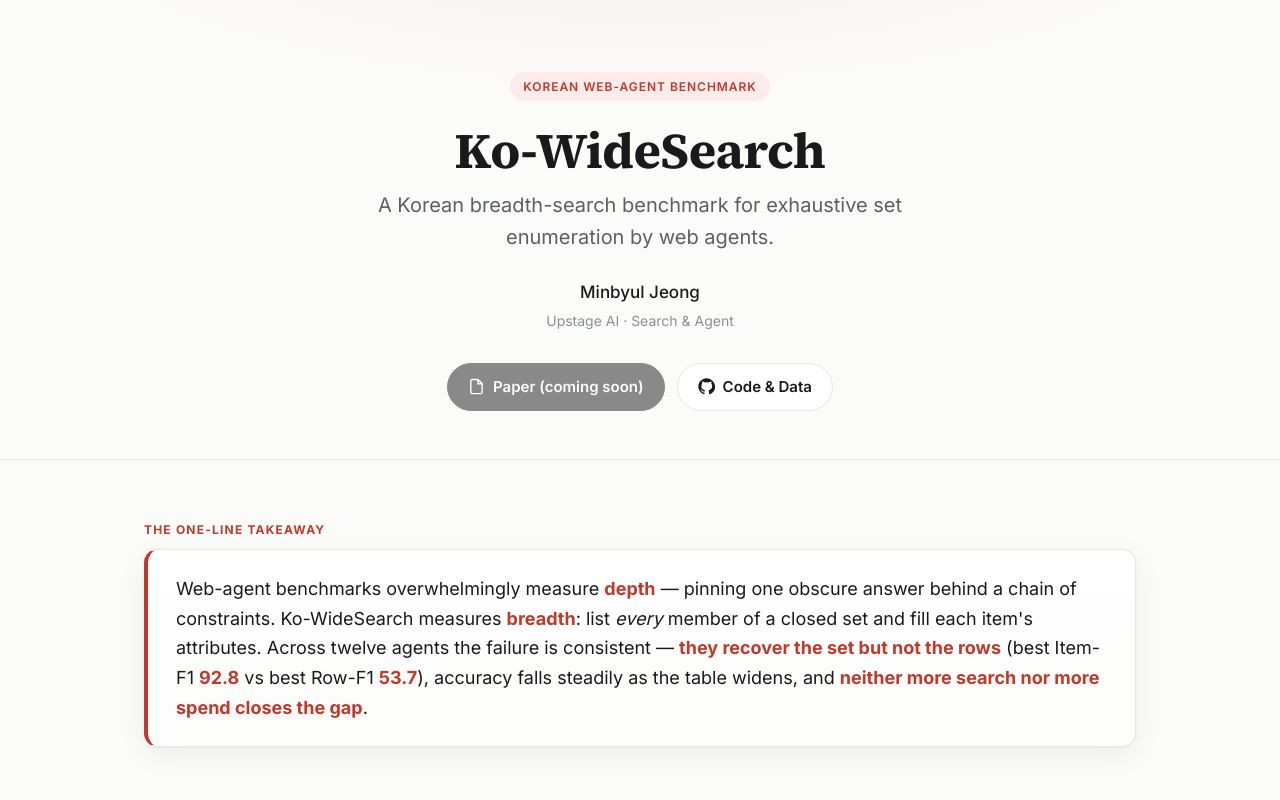
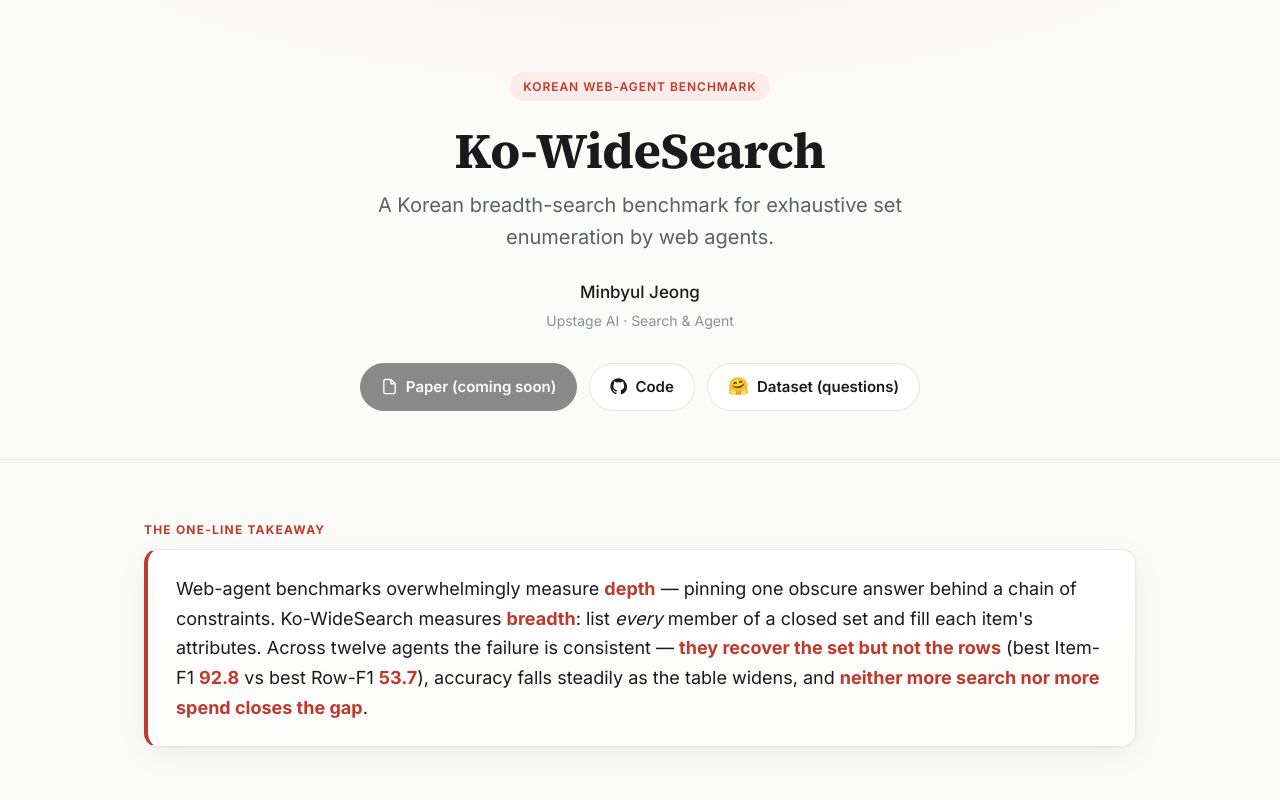
Before and after one commit to minstar/Ko-widesearch, a plain HTML site: page index.html in a window 1280 px wide. Shown: the top 800 px of the page. Drawn offline with Linux system fonts and the light colour scheme.

Commit message:
Hero+footer: link the Hugging Face questions dataset (Minbyul/Ko-widesearch)
Co-Authored-By: Claude Opus 4.8 (1M context) <noreply@anthropic.com>

```diff
--- a/index.html
+++ b/index.html
@@ -159,7 +159,11 @@
       </span>
       <a class="btn" href="https://github.com/minstar/Ko-widesearch">
         <svg viewBox="0 0 24 24" fill="currentColor"><path d="M12 .5C5.7.5.5 5.7.5 12c0 5.1 3.3 9.4 7.9 10.9.6.1.8-.3.8-.6v-2c-3.2.7-3.9-1.5-3.9-1.5-.5-1.3-1.3-1.7-1.3-1.7-1.1-.7.1-.7.1-.7 1.2.1 1.8 1.2 1.8 1.2 1 1.8 2.7 1.3 3.4 1 .1-.8.4-1.3.7-1.6-2.5-.3-5.2-1.3-5.2-5.7 0-1.3.4-2.3 1.2-3.1-.1-.3-.5-1.5.1-3.1 0 0 1-.3 3.3 1.2a11.5 11.5 0 0 1 6 0c2.3-1.5 3.3-1.2 3.3-1.2.6 1.6.2 2.8.1 3.1.8.8 1.2 1.8 1.2 3.1 0 4.4-2.7 5.4-5.3 5.7.4.4.8 1.1.8 2.2v3.3c0 .3.2.7.8.6 4.6-1.5 7.9-5.8 7.9-10.9C23.5 5.7 18.3.5 12 .5z"/></svg>
-        Code &amp; Data
+        Code
+      </a>
+      <a class="btn" href="https://huggingface.co/datasets/Minbyul/Ko-widesearch">
+        <span style="font-size:17px; line-height:1" aria-hidden="true">🤗</span>
+        Dataset (questions)
       </a>
     </div>
   </div>
@@ -495,7 +499,7 @@
 <footer>
   <div class="wrap">
     <p>Ko-WideSearch · Minbyul Jeong, Upstage AI · 2026</p>
-    <p style="margin-top:4px"><span class="muted">Paper (coming soon)</span> · <a href="https://github.com/minstar/Ko-widesearch">Code &amp; Data</a></p>
+    <p style="margin-top:4px"><span class="muted">Paper (coming soon)</span> · <a href="https://github.com/minstar/Ko-widesearch">Code</a> · <a href="https://huggingface.co/datasets/Minbyul/Ko-widesearch">Dataset (questions)</a></p>
   </div>
 </footer>
 
```
